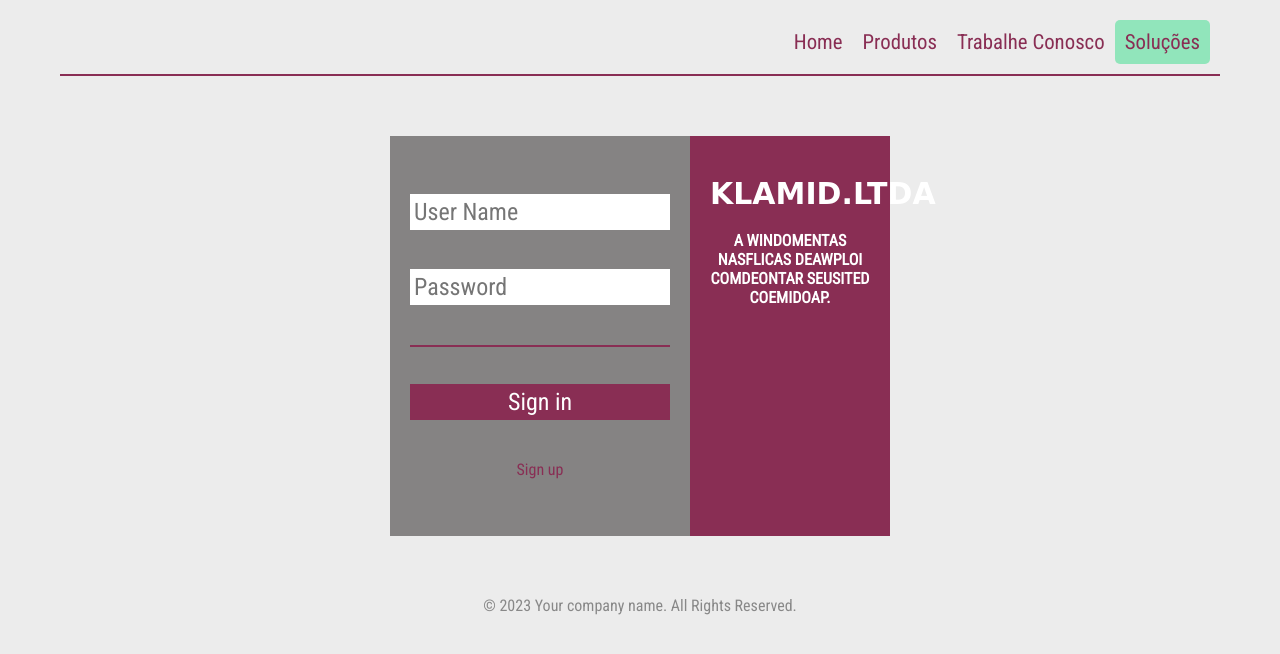
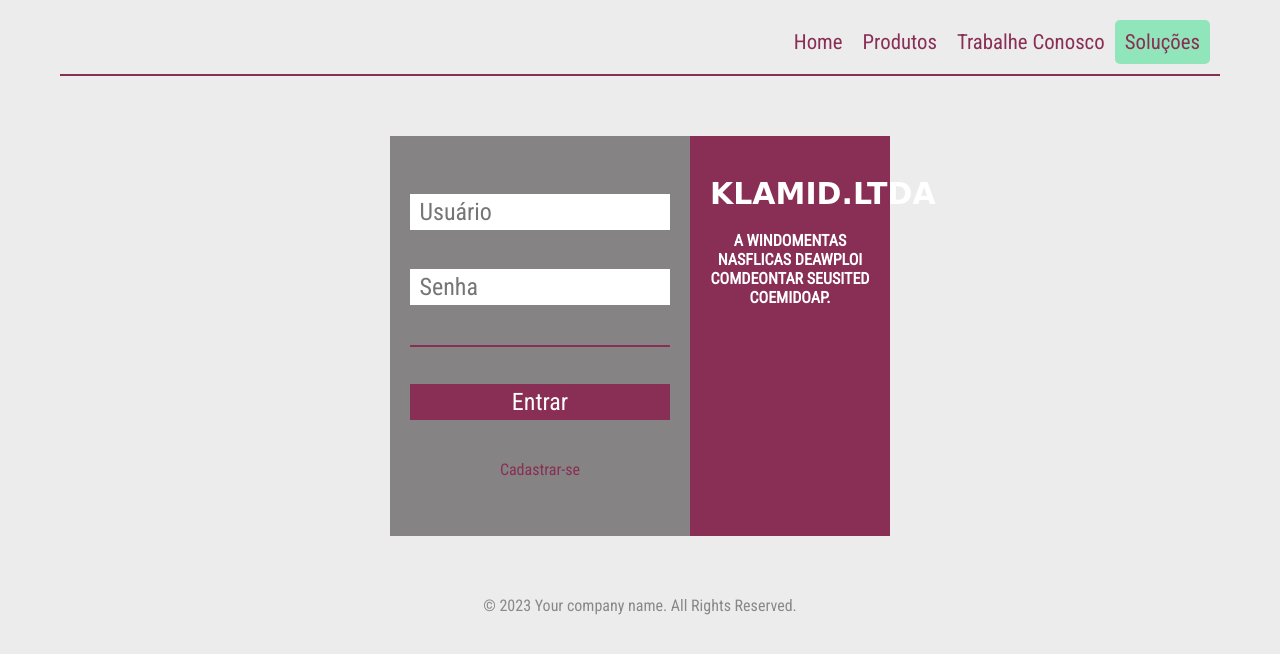
Before and after one commit to marceloNSC/paginaLogin, a website: page index.html in a window 1280 px wide. Drawn offline with Linux system fonts and the light colour scheme; a web font is replaced by a local one.

Commit message:
fix: adicionando a tag form

```diff
--- a/index.html
+++ b/index.html
@@ -1,12 +1,11 @@
 <!DOCTYPE html>
 <html lang="pt-BR">
     <head>
-<meta charset="utf-8">
+        <meta charset="UTF-8">
         <link rel="preconnect" href="https://fonts.googleapis.com">
         <link rel="preconnect" href="https://fonts.gstatic.com" crossorigin>
         <link href="https://fonts.googleapis.com/css2?family=Roboto+Condensed&display=swap" rel="stylesheet">
         <link href="https://fonts.googleapis.com/css2?family=Phudu:wght@300&family=Roboto+Condensed&display=swap" rel="stylesheet">
-
         <link href="./css/style.css" rel="stylesheet">
         <title>javascript</title>
     </head>
@@ -17,19 +16,19 @@
             <a href="#">Trabalhe Conosco</a>
             <a href="#">Soluções</a>
         </div>
-<div class="box-login">
+        <form action="" class="box-login">
             <div class="region-auth">
-<input type="text" placeholder="User Name"/>
-<input type="password" placeholder="Password"/>
+                <input type="text" placeholder=" Usuário"/>
+                <input type="password" placeholder=" Senha"/>
                 <hr/>
-<input type="button" class="btn-signIn" value="Sign in"/>
-<a class="decorationSignUp" href="#">Sign up</a>
+                <input type="submit" class="btn-signIn" value="Entrar"/>
+                <a class="decorationSignUp" href="#">Cadastrar-se</a>
             </div>
             <div class="region-folder">
                 <h1>klamid.ltda<h1>
                         <p> A windomentas nasflicas deawploi comdeontar seusited coemidoap.</p>
             </div>
-</div>
+        </form>
         <footer class="region-footer">
             <small>© <script>document.write(new Date().getFullYear())</script> Your company name. All Rights Reserved.</small>
         </footer
```
Lines whose indentation alone changed are shown as unchanged.
